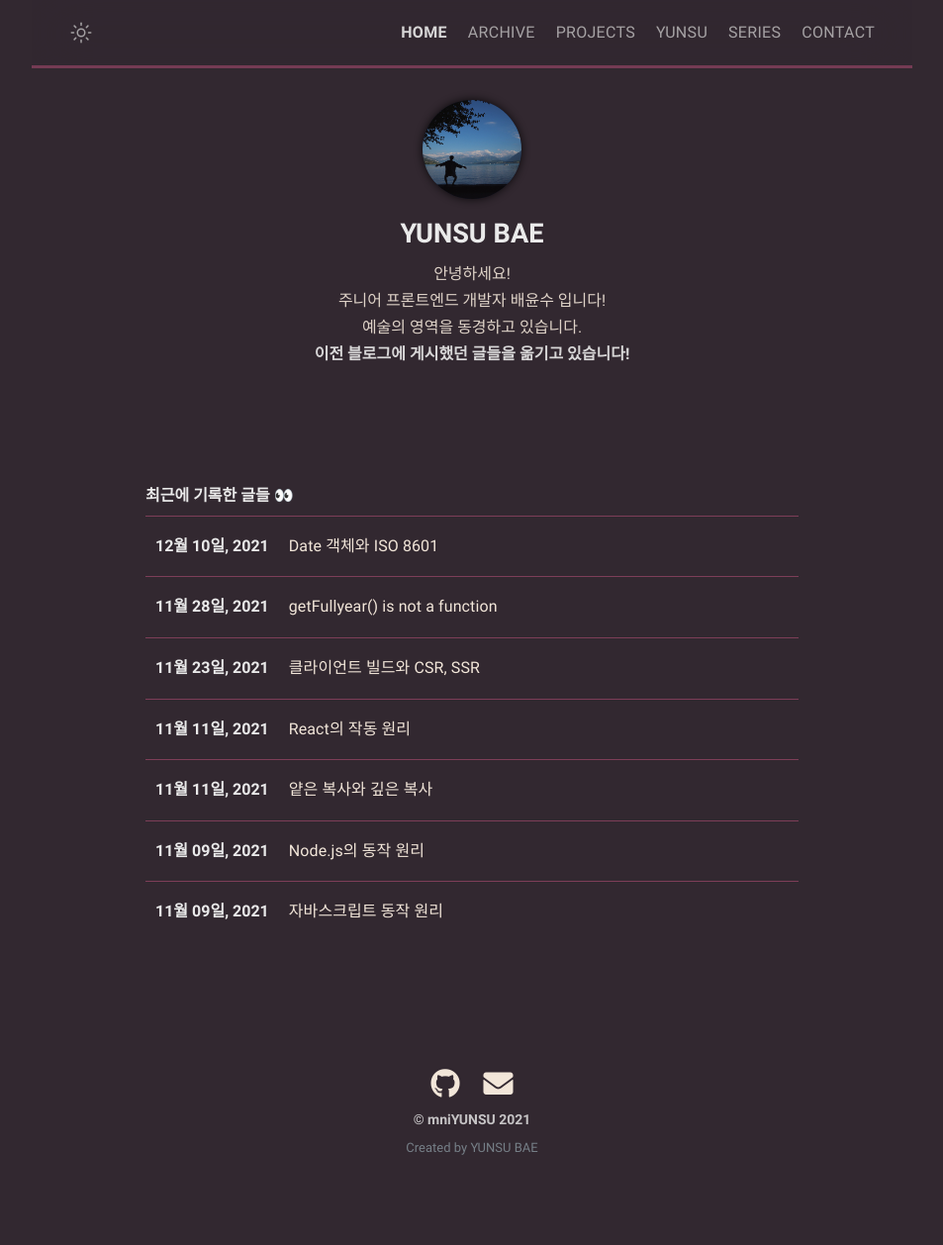
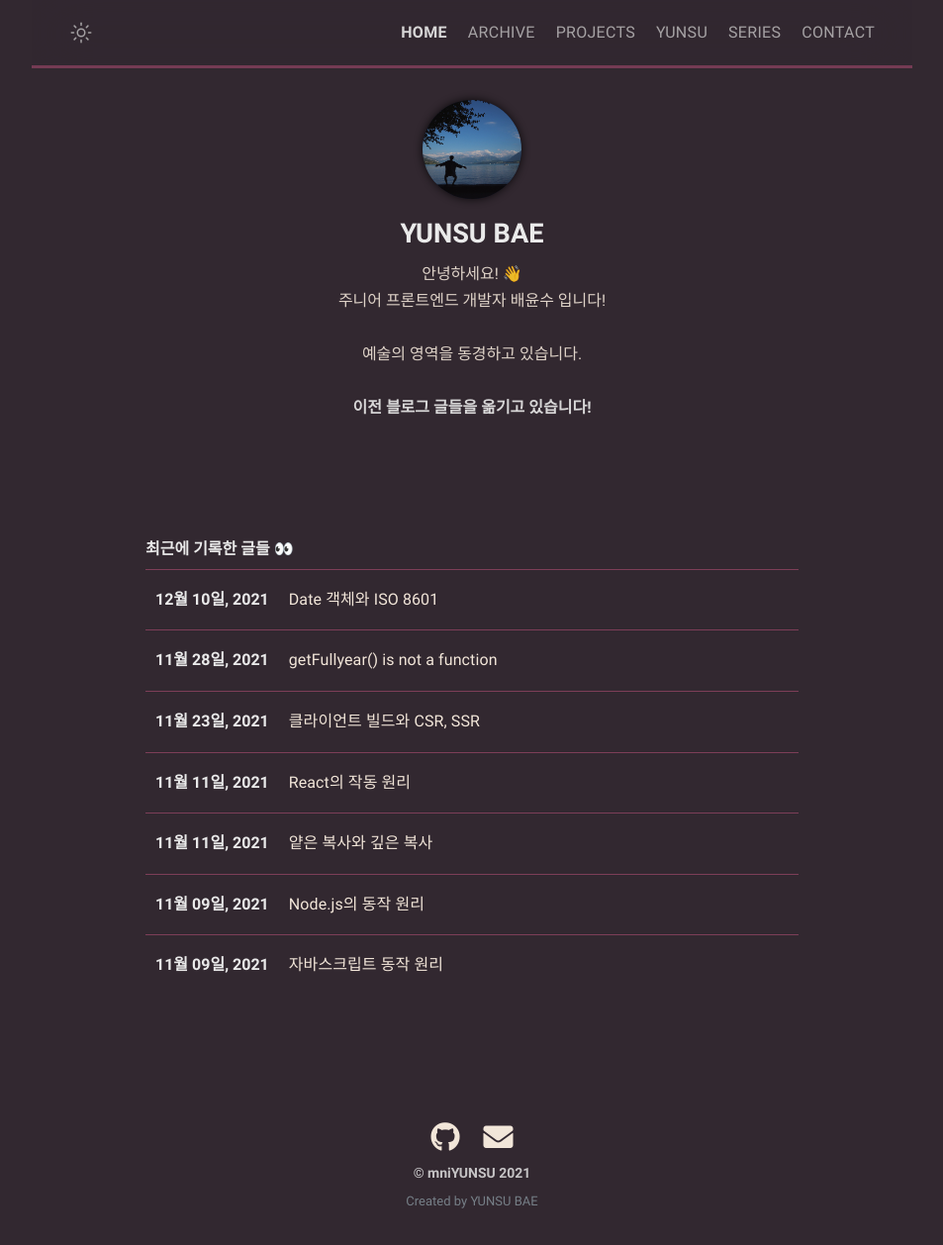
Before and after one commit to mniYUNSU/mniYUNSU.github.io, a Jekyll site: the page built from index.md, in a window 1280 px wide and 1258 px high. Shown: the whole window at 99% size, without its empty margins (163-1116 px from the left). Built offline with Jekyll 4.4.1, drawn with Linux system fonts in a browser that asks for light colours.

Commit message:
about me 수정

```diff
--- a/_config.yml
+++ b/_config.yml
@@ -13,14 +13,13 @@ mode: dark # default theme "dark" | "light"
 author:
   name: YUNSU BAE # author name
   bio: >- # tell to the world
-    안녕하세요! <br>
-
-    주니어 프론트엔드 개발자 배윤수 입니다! <br>
-    예술의 영역을 동경하고 있습니다. <br>
-    <b>이전 블로그에 게시했던 글들을 옮기고 있습니다!</b>
+    안녕하세요! 👋<br>
+    주니어 프론트엔드 개발자 배윤수 입니다! <br><br>
+    예술의 영역을 동경하고 있습니다. <br><br>
+    <b>이전 블로그 글들을 옮기고 있습니다!</b>
   biopost: >- # tell to the world
     안녕하세요!
-    주니어 프론트엔드 개발자 배윤수 입니다!😆 잘 부탁드립니다!
+    주니어 프론트엔드 개발자 배윤수 입니다!😆
   username: YUNSU BAE # general username
   github: mniYUNSU # github username
   # twitter: twitter_username # twitter username
```
Also changed, not shown: about.md (+2 -0 lines).
